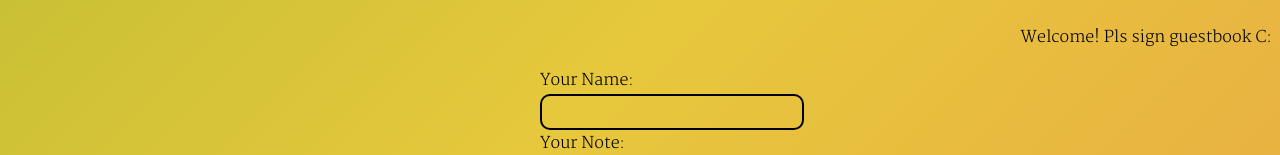
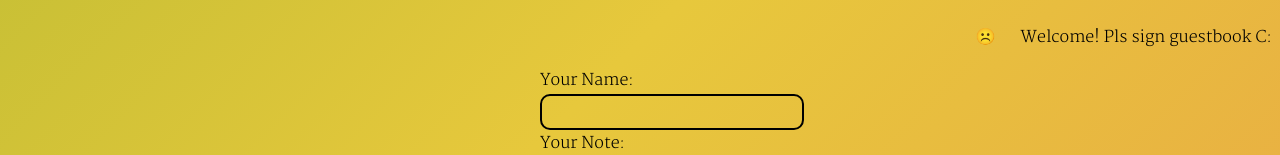
Before and after one commit to baileykue/react-guestbook, a React app: page / in a window 1280 px wide. Shown: the top 155 px of the page. Built offline with nearby package versions, Linux system fonts and the light colour scheme; the HTML template or start-up script is replaced by a standard one; a web font is replaced by a local one.

Commit message:
added use hover hook, added hover emojis to header element

```diff
--- a/src/components/GuestBook/GuestBook.jsx
+++ b/src/components/GuestBook/GuestBook.jsx
@@ -1,6 +1,7 @@
-import { useState } from 'react';
 import { useNote } from '../../context/NoteContext';
 import { useUser } from '../../context/UserContext';
+
+import { useState } from 'react';
 import styles from './GuestBook.css';
 
 export default function GuestBook() {
--- a/src/components/Header/Header.css
+++ b/src/components/Header/Header.css
@@ -6,4 +6,5 @@
   flex-direction: row;
   justify-content: flex-end;
   font-family: 'Martel', serif;
+  gap: 25px;
 }
--- a/src/components/Header/Header.jsx
+++ b/src/components/Header/Header.jsx
@@ -1,5 +1,7 @@
+import { useUser } from '../../context/UserContext';
+import { useHover } from '../../hooks/Hover';
+
 import React from 'react';
-import { useUser } from '../../context/UserContext';
 import styles from './Header.css';
 
 export default function Header() {
@@ -7,8 +9,11 @@ export default function Header() {
 
   const { user } = useUser();
 
+  const [hoverRef, isHovered] = useHover();
+
   return (
     <header className={header}>
+      <p ref={hoverRef}>{isHovered ? '😁' : '☹️'}</p>
       {user ? (
         <p>Thanks for leaving a note, {user}</p>
       ) : (
--- a/src/components/NoteList/NoteList.jsx
+++ b/src/components/NoteList/NoteList.jsx
@@ -1,5 +1,6 @@
+import { useNote } from '../../context/NoteContext';
+
 import React from 'react';
-import { useNote } from '../../context/NoteContext';
 import styles from './NoteList.css';
 
 export default function NoteList() {
--- /dev/null
+++ b/src/hooks/Hover.js
@@ -0,0 +1,21 @@
+import { useState, useRef, useEffect } from 'react';
+
+export function useHover() {
+  const [value, setValue] = useState(false);
+  const ref = useRef(null);
+  const handleMouseOver = () => setValue(true);
+  const handleMouseOut = () => setValue(false);
+
+  useEffect(() => {
+    const node = ref.current;
+    if (node) {
+      node.addEventListener('mouseover', handleMouseOver);
+      node.addEventListener('mouseout', handleMouseOut);
+      return () => {
+        node.removeEventListener('mouseover', handleMouseOver);
+        node.removeEventListener('mouseout', handleMouseOut);
+      };
+    }
+  }, [ref.current]);
+  return [ref, value];
+}
--- a/src/views/Home/Home.jsx
+++ b/src/views/Home/Home.jsx
@@ -1,8 +1,10 @@
-import React from 'react';
 import { NoteProvider } from '../../context/NoteContext';
+
 import GuestBook from '../../components/GuestBook/GuestBook';
 import NoteList from '../../components/NoteList/NoteList';
+
 import styles from './Home.css';
+import React from 'react';
 
 export default function Home() {
   const { cork } = styles;
```
